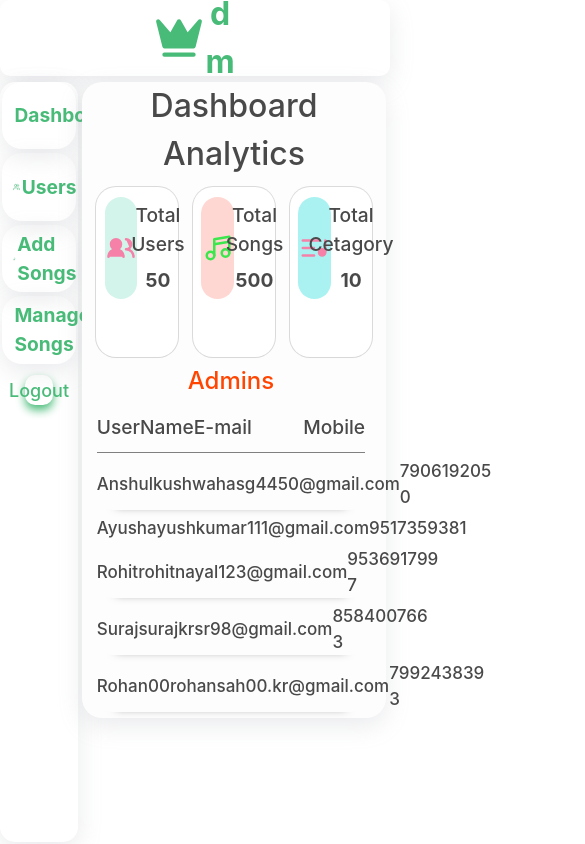
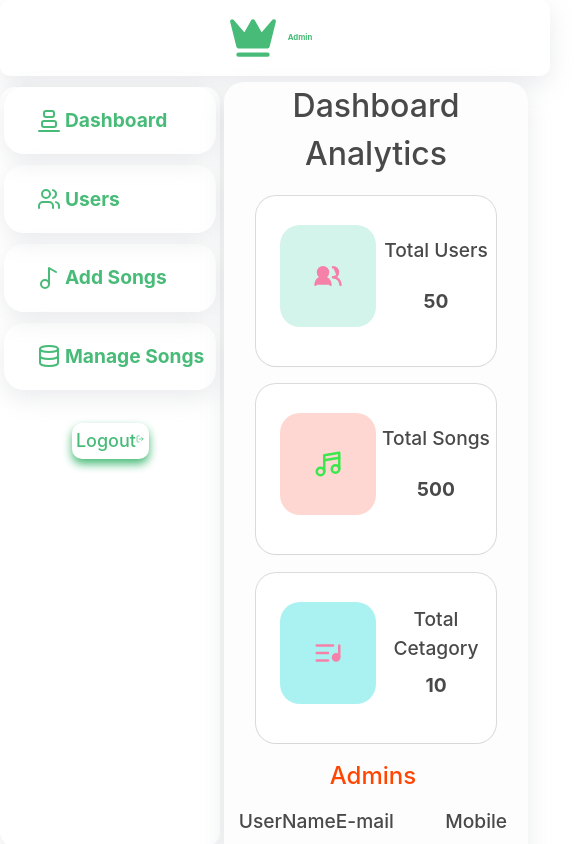
Before and after one commit to WDwithSuraj/TuneWaves, a React (Create React App) app in the folder frontend/: page /admin in a window 390 px wide. Shown: the top 844 px of the page, 585 px wide, since content can reach past the window. Built offline with nearby package versions, Linux system fonts and the light colour scheme; grey boxes are pictures that could not be loaded.

Commit message:
final-admin

```diff
--- a/frontend/src/Admin/Style/AdminAddSong.css
+++ b/frontend/src/Admin/Style/AdminAddSong.css
@@ -50,3 +50,17 @@
     color: rgb(73, 73, 73);
     width: 80%;
 }
+
+@media screen and (max-width: 700px){
+    #add-song{
+        display: flex;
+        flex-direction: column;
+    }
+
+
+    #add-song-form Input{
+        color: rgb(73, 73, 73);
+        width: 40%;
+        box-shadow: none;
+    }
+}
--- a/frontend/src/Admin/Style/AdminDashboard.css
+++ b/frontend/src/Admin/Style/AdminDashboard.css
@@ -127,3 +127,17 @@
     display: flex;
     justify-content: space-between;
 } */
+
+@media screen and (max-width: 700px){
+    #detail{
+        /* border: 2px solid; */
+        flex-direction: column;
+        align-items: center;
+        justify-content: center;
+
+    }
+    .detail-card{
+        width:240px ;
+        margin: 3%;
+    }
+}
--- a/frontend/src/Admin/Style/AdminManageSong.css
+++ b/frontend/src/Admin/Style/AdminManageSong.css
@@ -84,3 +84,34 @@
     font-weight: 500;
     color: white;
 }
+
+/* @media screen and (max-width: 700px){
+
+} */
+
+@media screen and (max-width: 700px) {
+    #admin-manage-song {
+      width: 300px; /* Adjust the width for smaller screens */
+    }
+
+    #admin-manage-song > h2 {
+      font-size: large; /* Adjust the font size for the heading */
+    }
+
+    .all-music {
+      grid-template-columns: repeat(1, 1fr); /* Displ1y two cards per row on smaller screens */
+      gap: 10px; /* Reduce the gap between cards */
+      width: 90%; /* Adjust the width of the grid */
+      margin: 2% auto; /* Adjust margin for smaller screens */
+    }
+
+    .music-img {
+      width: 100%; /* Make the image width 100% for smaller screens */
+      height: auto; /* Auto-adjust image height */
+      margin: 0; /* Remove margin for the image */
+    }
+
+
+
+    /* Additional adjustments as needed for responsiveness */
+  }
--- a/frontend/src/Admin/Style/AdminSideBar.css
+++ b/frontend/src/Admin/Style/AdminSideBar.css
@@ -57,5 +57,7 @@
 
 /* media query */
 @media screen and (max-width: 700px){
-
+    #sideBar{
+        width: 220px;
+    }
 }
--- a/frontend/src/Admin/Style/AdminTopBar.css
+++ b/frontend/src/Admin/Style/AdminTopBar.css
@@ -8,16 +8,21 @@
 }
 
 #admintopbar h1{
-    font-size: xx-large;
+    font-size: 2vw;
     font-weight: bold;
+    /* border: 2px solid; */
+    width: 120px;
 }
 
 #admintopbar>img{
-    width: 120px;
+    width: 12vw;
     margin-right: 70%;
+    /* border: 2px solid; */
 }
 
 /* media query */
 @media screen and (max-width: 700px){
-
+    #admintopbar{
+        width: 550px;
+    }
 }
```
